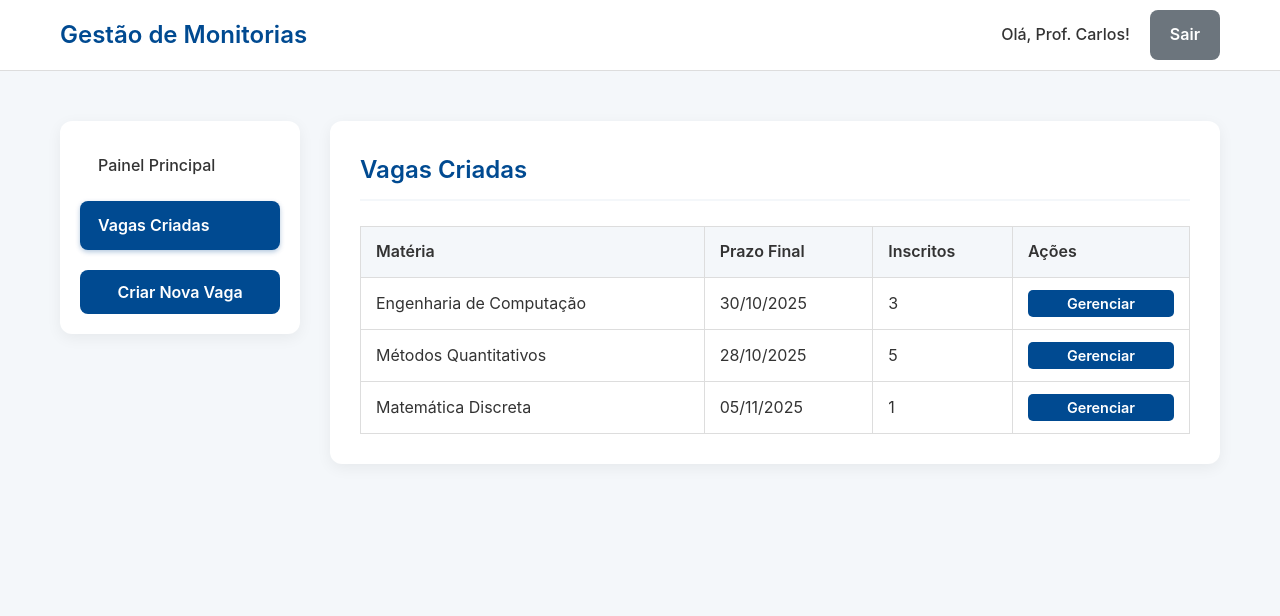
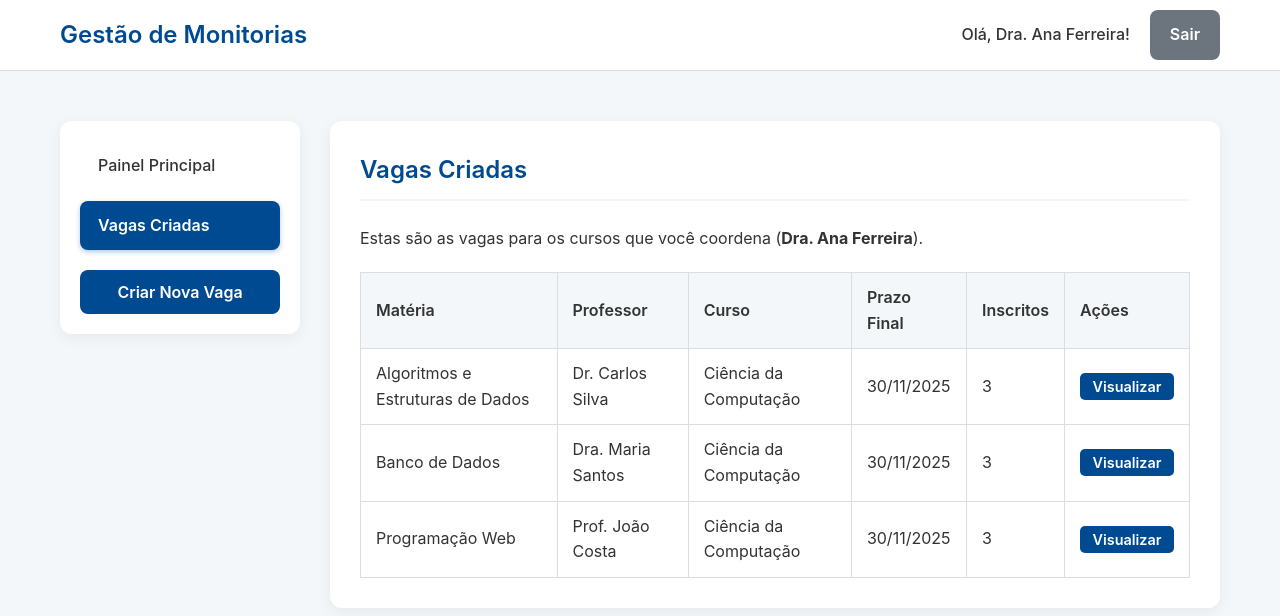
Before and after one commit to Projetos-de-Extensao/PFE_25.2_8002_I, a React (Vite) app in the folder plataforma-monitoria/: page /coord/vagas in a window 1280 px wide. Shown: the top 616 px of the page. Built offline with nearby package versions, Linux system fonts and the light colour scheme.

Commit message:
Corrigindo e adicionando novas funcionalidades do Coordenador (Parte delas foi para o Professor)

```diff
--- a/plataforma-monitoria/public/db.json
+++ b/plataforma-monitoria/public/db.json
@@ -3,6 +3,7 @@
     {
       "codigoCurso": "CC001",
       "nomeCurso": "Ciência da Computação",
+      "coordenadorNome": "Dra. Ana Ferreira",
       "disciplinas": [
         {
           "nomeDisciplina": "Algoritmos e Estruturas de Dados",
@@ -10,9 +11,9 @@
           "preRequisitos": "CR > 7.0, Aprovado em Lógica de Programação.",
           "descricao": "Auxiliar os alunos com listas de exercícios e plantões de dúvidas semanais.",
           "candidatos": [
-            { "id": 1, "nome": "Ana Souza", "cr": 8.5, "historico_url": "#", "status": "Aprovado" },
-            { "id": 2, "nome": "Bruno Norton", "cr": 7.8, "historico_url": "#", "status": "Em Análise" },
-            { "id": 3, "nome": "Carla Dias", "cr": 9.1, "historico_url": "#", "status": "Aprovado" }
+            { "id": 1, "nome": "Ana Souza", "cursando": "Ciência da Computação", "cr": 8.5, "historico_url": "#", "status": "Aprovado" },
+            { "id": 2, "nome": "Bruno Norton", "cursando": "Engenharia de Software", "cr": 7.8, "historico_url": "#", "status": "Em Análise" },
+            { "id": 3, "nome": "Carla Dias", "cursando": "Análise e Desenvolvimento de Sistemas", "cr": 9.1, "historico_url": "#", "status": "Aprovado" }
           ]
         },
         {
@@ -21,9 +22,9 @@
           "preRequisitos": "CR > 7.0, Aprovado em Algoritmos.",
           "descricao": "Manutenção e consulta de bancos de dados relacionais.",
           "candidatos": [
-            { "id": 4, "nome": "Daniel Moreira", "cr": 8.2, "historico_url": "#", "status": "Em Análise" },
-            { "id": 5, "nome": "Elisa Fernandes", "cr": 9.0, "historico_url": "#", "status": "Aprovado" },
-            { "id": 6, "nome": "Fábio Guedes", "cr": 7.5, "historico_url": "#", "status": "Rejeitado" }
+            { "id": 4, "nome": "Daniel Moreira", "cursando": "Ciência da Computação", "cr": 8.2, "historico_url": "#", "status": "Em Análise" },
+            { "id": 5, "nome": "Elisa Fernandes", "cursando": "Engenharia de Software", "cr": 9.0, "historico_url": "#", "status": "Aprovado" },
+            { "id": 6, "nome": "Fábio Guedes", "cursando": "Ciência da Computação", "cr": 7.5, "historico_url": "#", "status": "Rejeitado" }
           ]
         },
         {
@@ -32,9 +33,9 @@
           "preRequisitos": "HTML, CSS, e Lógica de Programação.",
           "descricao": "Desenvolvimento de aplicações front-end com React.",
           "candidatos": [
-            { "id": 7, "nome": "Gabriela Alves", "cr": 8.8, "historico_url": "#", "status": "Aprovado" },
-            { "id": 8, "nome": "Bruno Norton", "cr": 8.1, "historico_url": "#", "status": "Aprovado" },
-            { "id": 9, "nome": "Isabela Rocha", "cr": 7.9, "historico_url": "#", "status": "Rejeitado" }
+            { "id": 7, "nome": "Gabriela Alves", "cursando": "Análise e Desenvolvimento de Sistemas", "cr": 8.8, "historico_url": "#", "status": "Aprovado" },
+            { "id": 8, "nome": "Bruno Norton", "cursando": "Engenharia de Software", "cr": 8.1, "historico_url": "#", "status": "Aprovado" },
+            { "id": 9, "nome": "Isabela Rocha", "cursando": "Ciência da Computação", "cr": 7.9, "historico_url": "#", "status": "Rejeitado" }
           ]
         }
       ]
@@ -42,6 +43,7 @@
     {
       "codigoCurso": "ENG002",
       "nomeCurso": "Engenharia de Software",
+      "coordenadorNome": "Dr. Pedro Oliveira",
       "disciplinas": [
         {
           "nomeDisciplina": "Engenharia de Requisitos",
@@ -49,9 +51,9 @@
           "preRequisitos": "Aprovado em Introdução à Engenharia de Software.",
           "descricao": "Levantamento e documentação de requisitos de software.",
           "candidatos": [
-            { "id": 10, "nome": "Bruno Norton", "cr": 8.3, "historico_url": "#", "status": "Rejeitado" },
-            { "id": 11, "nome": "Larissa Mendes", "cr": 9.2, "historico_url": "#", "status": "Aprovado" },
-            { "id": 12, "nome": "Marcos Paiva", "cr": 7.6, "historico_url": "#", "status": "Em Análise" }
+            { "id": 10, "nome": "Bruno Norton", "cursando": "Engenharia de Software", "cr": 8.3, "historico_url": "#", "status": "Rejeitado" },
+            { "id": 11, "nome": "Larissa Mendes", "cursando": "Engenharia de Software", "cr": 9.2, "historico_url": "#", "status": "Aprovado" },
+            { "id": 12, "nome": "Marcos Paiva", "cursando": "Ciência da Computação", "cr": 7.6, "historico_url": "#", "status": "Em Análise" }
           ]
         },
         {
@@ -60,9 +62,9 @@
           "preRequisitos": "Aprovado em Programação Orientada a Objetos.",
           "descricao": "Criação e execução de planos de teste e testes automatizados.",
           "candidatos": [
-            { "id": 13, "nome": "Natália Costa", "cr": 8.9, "historico_url": "#", "status": "Aprovado" },
-            { "id": 14, "nome": "Otávio Bernardes", "cr": 8.0, "historico_url": "#", "status": "Em Análise" },
-            { "id": 15, "nome": "Patrícia Gomes", "cr": 9.5, "historico_url": "#", "status": "Aprovado" }
+            { "id": 13, "nome": "Natália Costa", "cursando": "Engenharia de Software", "cr": 8.9, "historico_url": "#", "status": "Aprovado" },
+            { "id": 14, "nome": "Otávio Bernardes", "cursando": "Análise e Desenvolvimento de Sistemas", "cr": 8.0, "historico_url": "#", "status": "Em Análise" },
+            { "id": 15, "nome": "Patrícia Gomes", "cursando": "Ciência da Computação", "cr": 9.5, "historico_url": "#", "status": "Aprovado" }
           ]
         },
         {
@@ -71,9 +73,9 @@
           "preRequisitos": "CR > 8.0, Aprovado em Engenharia de Software.",
           "descricao": "Definição de padrões de arquitetura e micro-serviços.",
           "candidatos": [
-            { "id": 16, "nome": "Rafael Pereira", "cr": 7.7, "historico_url": "#", "status": "Rejeitado" },
-            { "id": 17, "nome": "Sabrina Nogueira", "cr": 8.6, "historico_url": "#", "status": "Aprovado" },
-            { "id": 18, "nome": "Tiago Leal", "cr": 9.3, "historico_url": "#", "status": "Em Análise" }
+            { "id": 16, "nome": "Rafael Pereira", "cursando": "Engenharia de Software", "cr": 7.7, "historico_url": "#", "status": "Rejeitado" },
+            { "id": 17, "nome": "Sabrina Nogueira", "cursando": "Ciência da Computação", "cr": 8.6, "historico_url": "#", "status": "Aprovado" },
+            { "id": 18, "nome": "Tiago Leal", "cursando": "Engenharia de Software", "cr": 9.3, "historico_url": "#", "status": "Em Análise" }
           ]
         }
       ]
@@ -81,6 +83,7 @@
     {
       "codigoCurso": "ADS003",
       "nomeCurso": "Análise e Desenvolvimento de Sistemas",
+      "coordenadorNome": "Dra. Juliana Rocha",
       "disciplinas": [
         {
           "nomeDisciplina": "Desenvolvimento Mobile",
@@ -88,9 +91,9 @@
           "preRequisitos": "Lógica de Programação e Java/Kotlin ou Swift.",
           "descricao": "Desenvolver aplicativos móveis nativos e híbridos.",
           "candidatos": [
-            { "id": 19, "nome": "Ulisses Ramos", "cr": 8.4, "historico_url": "#", "status": "Aprovado" },
-            { "id": 20, "nome": "Vitória Bastos", "cr": 9.0, "historico_url": "#", "status": "Aprovado" },
-            { "id": 21, "nome": "Wagner Cruz", "cr": 7.9, "historico_url": "#", "status": "Em Análise" }
+            { "id": 19, "nome": "Ulisses Ramos", "cursando": "Análise e Desenvolvimento de Sistemas", "cr": 8.4, "historico_url": "#", "status": "Aprovado" },
+            { "id": 20, "nome": "Vitória Bastos", "cursando": "Engenharia de Software", "cr": 9.0, "historico_url": "#", "status": "Aprovado" },
+            { "id": 21, "nome": "Wagner Cruz", "cursando": "Ciência da Computação", "cr": 7.9, "historico_url": "#", "status": "Em Análise" }
           ]
         },
         {
@@ -99,9 +102,9 @@
           "preRequisitos": "Conhecimento em Banco de Dados e Programação Web.",
           "descricao": "Construção de APIs RESTful seguras e escaláveis.",
           "candidatos": [
-            { "id": 22, "nome": "Yasmin Faria", "cr": 9.1, "historico_url": "#", "status": "Aprovado" },
-            { "id": 23, "nome": "Zeca Monteiro", "cr": 8.2, "historico_url": "#", "status": "Em Análise" },
-            { "id": 24, "nome": "Amanda Borges", "cr": 8.7, "historico_url": "#", "status": "Aprovado" }
+            { "id": 22, "nome": "Yasmin Faria", "cursando": "Análise e Desenvolvimento de Sistemas", "cr": 9.1, "historico_url": "#", "status": "Aprovado" },
+            { "id": 23, "nome": "Zeca Monteiro", "cursando": "Ciência da Computação", "cr": 8.2, "historico_url": "#", "status": "Em Análise" },
+            { "id": 24, "nome": "Amanda Borges", "cursando": "Análise e Desenvolvimento de Sistemas", "cr": 8.7, "historico_url": "#", "status": "Aprovado" }
           ]
         },
         {
@@ -110,9 +113,9 @@
           "preRequisitos": "Conhecimento básico de redes e sistemas operacionais.",
           "descricao": "Gerenciamento de infraestrutura em nuvem (AWS/Azure/GCP).",
           "candidatos": [
-            { "id": 25, "nome": "Beatriz Nunes", "cr": 7.8, "historico_url": "#", "status": "Rejeitado" },
-            { "id": 26, "nome": "Caio Viana", "cr": 8.5, "historico_url": "#", "status": "Em Análise" },
-            { "id": 27, "nome": "Diana Matos", "cr": 9.4, "historico_url": "#", "status": "Aprovado" }
+            { "id": 25, "nome": "Beatriz Nunes", "cursando": "Engenharia de Software", "cr": 7.8, "historico_url": "#", "status": "Rejeitado" },
+            { "id": 26, "nome": "Caio Viana", "cursando": "Análise e Desenvolvimento de Sistemas", "cr": 8.5, "historico_url": "#", "status": "Em Análise" },
+            { "id": 27, "nome": "Diana Matos", "cursando": "Ciência da Computação", "cr": 9.4, "historico_url": "#", "status": "Aprovado" }
           ]
         }
       ]
--- /dev/null
+++ b/plataforma-monitoria/src/components/CoordGerenciarModal.jsx
@@ -0,0 +1,57 @@
+import React from 'react';
+
+// Modal de "Visualização" (somente leitura) para o Coordenador
+export default function CoordGerenciarModal({ vaga, onClose }) {
+
+  const handleOverlayClick = (e) => {
+    if (e.target === e.currentTarget) {
+      onClose();
+    }
+  };
+
+  return (
+    <div className="modal" style={{ display: 'block' }} onClick={handleOverlayClick}>
+      {/* Classe 'x-large' do seu CSS para modais grandes */}
+      <div className="modal-content x-large">
+        <span className="close-btn" onClick={onClose}>&times;</span>
+
+        <div id="gerenciar-content">
+          <h2>Visualização de Candidatos</h2>
+          <h3>Vaga: {vaga.nomeDisciplina}</h3>
+
+          <table className="tabela">
+            <thead>
+              <tr>
+                <th>Nome do Aluno</th>
+                <th>Curso do Aluno</th>
+                <th>CR</th>
+                <th>Status</th>
+              </tr>
+            </thead>
+            <tbody>
+              {vaga.candidatos.length === 0 ? (
+                <tr>
+                  <td colSpan="4">Nenhum candidato inscrito para esta vaga.</td>
+                </tr>
+              ) : (
+                vaga.candidatos.map(candidato => (
+                  <tr key={candidato.id}>
+                    <td>{candidato.nome}</td>
+                    <td>{candidato.cursando}</td>
+                    <td>{candidato.cr}</td>
+                    <td>
+                      {/* Mostra o status, mas sem botões de ação */}
+                      <span className={`status status-${candidato.status.toLowerCase().replace(' ', '-')}`}>
+                        {candidato.status}
+                      </span>
+                    </td>
+                  </tr>
+                ))
+              )}
+            </tbody>
+          </table>
+        </div>
+      </div>
+    </div>
+  );
+}
--- a/plataforma-monitoria/src/pages/CoordLayout.jsx
+++ b/plataforma-monitoria/src/pages/CoordLayout.jsx
@@ -16,7 +16,7 @@ export default function CoordLayout() {
         <div className="container">
           <h1>Gestão de Monitorias</h1>
           <div className="user-info">
-            <span>Olá, Prof. Carlos!</span>
+            <span>Olá, Dra. Ana Ferreira!</span>
             {/* Link para a página inicial */}
             <Link to="/" className="btn btn-secondary">Sair</Link>
           </div>
--- a/plataforma-monitoria/src/pages/aluno/AlunoPerfil.jsx
+++ b/plataforma-monitoria/src/pages/aluno/AlunoPerfil.jsx
@@ -1,26 +1,75 @@
-// src/pages/aluno/AlunoPerfil.jsx
-import React, { useState } from 'react';
+import React, { useState, useEffect } from 'react';
+
+// SIMULAÇÃO: Aluno logado
+const LOGGED_IN_ALUNO = "Bruno Norton";
+const API_URL = '/db.json';
 
 export default function AlunoPerfil() {
-  // Criamos um estado para rastrear se estamos no "modo de edição"
+  // Estado para os dados do formulário
+  const [email, setEmail] = useState('');
+  const [curso, setCurso] = useState('');
+  const [matricula, setMatricula] = useState('');
+  const [lattes, setLattes] = useState('');
+
+  // Estado para o modo de edição
   const [isEditing, setIsEditing] = useState(false);
+  const [isLoading, setIsLoading] = useState(true);
 
-  // Poderíamos também usar 'useState' para os valores dos inputs,
-  // mas para este formulário, podemos deixar assim por enquanto.
+  useEffect(() => {
+    const fetchAlunoData = async () => {
+      try {
+        const response = await fetch(API_URL);
+        if (!response.ok) throw new Error('Falha ao carregar dados.');
+        const data = await response.json();
+
+        // Procura pelo aluno em todas as listas de candidatos
+        let alunoEncontrado = null;
+        for (const vaga of data.Vagas) {
+          for (const disciplina of vaga.disciplinas) {
+            alunoEncontrado = disciplina.candidatos.find(
+              c => c.nome === LOGGED_IN_ALUNO
+            );
+            if (alunoEncontrado) break;
+          }
+          if (alunoEncontrado) break;
+        }
+
+        if (alunoEncontrado) {
+          // ATUALIZADO: Preenche os dados com base na API
+          setCurso(alunoEncontrado.cursando);
+          // Simula e-mail e matrícula
+          setEmail(`${alunoEncontrado.nome.toLowerCase().replace(' ', '.')}${alunoEncontrado.id}@alunos.ibmec.edu.br`);
+          setMatricula(`20250${alunoEncontrado.id}`);
+        } else {
+          // Fallback se o aluno não for encontrado
+          setCurso("Curso não encontrado");
+          setEmail("email@naoencontrado.com");
+        }
+      } catch (err) {
+        console.error(err);
+      } finally {
+        setIsLoading(false);
+      }
+    };
+
+    fetchAlunoData();
+  }, []); // Roda apenas uma vez
+
 
   const handleToggleEdit = (e) => {
-    // Impede o envio do formulário (comportamento padrão do botão)
     e.preventDefault();
 
     if (isEditing) {
-      // Se estava editando, agora "salva" e desativa o modo de edição
       alert('Perfil salvo com sucesso! (Simulado)');
       setIsEditing(false);
     } else {
-      // Se não estava editando, ativa o modo de edição
       setIsEditing(true);
     }
   };
+
+  if (isLoading) {
+    return <div className="content-section"><p>Carregando perfil...</p></div>;
+  }
 
   return (
     <div className="content-section">
@@ -28,39 +77,38 @@ export default function AlunoPerfil() {
       <form id="perfil-form">
         <div className="input-group">
           <label>Nome Completo</label>
-          {/* Inputs não editáveis vêm do HTML original */}
-          <input type="text" value="Bruno Norton" disabled />
+          <input type="text" value={LOGGED_IN_ALUNO} disabled />
         </div>
         <div className="input-group">
           <label>E-mail</label>
-          <input type="email" value="202503452041@alunos.ibmec.edu.br" disabled />
+          <input type="email" value={email} disabled />
         </div>
         <div className="input-group">
           <label>Curso</label>
-          <input type="text" value="Engenharia de Computação" disabled />
+          {/* ATUALIZADO: Campo dinâmico */}
+          <input type="text" value={curso} disabled />
         </div>
         <div className="input-group">
           <label>Matrícula</label>
-          <input type="text" value="202503452041" disabled />
+          <input type="text" value={matricula} disabled />
         </div>
         <div className="input-group">
           <label>Link do Currículo Lattes</label>
-          {/* Este input usa o 'isEditing' para habilitar/desabilitar */}
           <input
             type="text"
             className="profile-input"
             placeholder="http://lattes.cnpq.br/seu-id"
-            // A propriedade 'disabled' é o OPOSTO de 'isEditing'
+            value={lattes}
+            onChange={(e) => setLattes(e.target.value)}
             disabled={!isEditing}
           />
         </div>
         <button
           type="button"
           id="btn-toggle-edit"
-          className={`btn ${isEditing ? 'btn-success' : 'btn-primary'}`} // CSS dinâmico
-          onClick={handleToggleEdit} // Lógica React
+          className={`btn ${isEditing ? 'btn-success' : 'btn-primary'}`}
+          onClick={handleToggleEdit}
         >
-          {/* Texto dinâmico baseado no estado 'isEditing' */}
           {isEditing ? 'Salvar Alterações' : 'Editar Perfil'}
         </button>
       </form>
--- a/plataforma-monitoria/src/pages/coord/CoordDashboard.jsx
+++ b/plataforma-monitoria/src/pages/coord/CoordDashboard.jsx
@@ -1,22 +1,85 @@
-// src/pages/coord/CoordDashboard.jsx
-import React from 'react';
+import React, { useState, useEffect } from 'react';
+
+const API_URL = '/db.json';
+
+// ATUALIZADO: Re-introduzindo a simulação de login do Coordenador
+const LOGGED_IN_COORDENADOR = "Dra. Ana Ferreira";
 
 export default function CoordDashboard() {
+  const [stats, setStats] = useState({
+    vagasAtivas: 0,
+    totalCandidatos: 0,
+    totalProfessores: 0
+  });
+  const [isLoading, setIsLoading] = useState(true);
+  const [error, setError] = useState(null);
+
+  useEffect(() => {
+    const fetchDashboardData = async () => {
+      try {
+        const response = await fetch(API_URL);
+        if (!response.ok) throw new Error('Falha ao carregar dados.');
+        const data = await response.json();
+
+        // ATUALIZADO: Filtra os cursos que este coordenador gerencia
+        const meusCursos = (data.Vagas || []).filter(
+          curso => curso.coordenadorNome === LOGGED_IN_COORDENADOR
+        );
+
+        // Achata a lista de disciplinas apenas desses cursos
+        const minhasDisciplinas = meusCursos.flatMap(curso => curso.disciplinas);
+
+        // 1. Vagas Ativas (total de disciplinas nos seus cursos)
+        const totalVagas = minhasDisciplinas.length;
+
+        // 2. Total de Candidatos (soma de todos os candidatos em suas disciplinas)
+        const totalCandidatos = minhasDisciplinas.reduce(
+          (acc, disciplina) => acc + (disciplina.candidatos?.length || 0),
+          0
+        );
+
+        // 3. Total de Professores (nomes únicos de professores em suas disciplinas)
+        const totalProfessores = new Set(
+          minhasDisciplinas.map(d => d.professorResponsavel)
+        ).size;
+
+        setStats({
+          vagasAtivas: totalVagas,
+          totalCandidatos: totalCandidatos,
+          totalProfessores: totalProfessores
+        });
+
+      } catch (err) {
+        setError(err.message);
+      } finally {
+        setIsLoading(false);
+      }
+    };
+
+    fetchDashboardData();
+  }, []);
+
+  if (isLoading) return <div className="content-section"><p>Carregando...</p></div>;
+  if (error) return <div className="content-section"><p style={{ color: 'red' }}>Erro: {error}</p></div>;
+
   return (
     <div className="content-section">
       <h2>Painel Principal</h2>
-      <div className="dashboard-grid">
+      {/* ATUALIZADO: Mostra o contexto do coordenador logado */}
+      <p>Gerenciando cursos de: <strong>{LOGGED_IN_COORDENADOR}</strong></p>
+
+      <div className="dashboard-grid" style={{ marginTop: '20px' }}>
         <div className="stat-card">
-          <h3>3</h3>
+          <h3>{stats.vagasAtivas}</h3>
           <p>Vagas Ativas</p>
         </div>
         <div className="stat-card">
-          <h3>9</h3>
+          <h3>{stats.totalCandidatos}</h3>
           <p>Total de Candidatos</p>
         </div>
         <div className="stat-card">
-          <h3>8</h3>
-          <p>Novos Candidatos (Hoje)</p>
+          <h3>{stats.totalProfessores}</h3>
+          <p>Professores</p>
         </div>
       </div>
     </div>
--- a/plataforma-monitoria/src/pages/coord/CoordVagas.jsx
+++ b/plataforma-monitoria/src/pages/coord/CoordVagas.jsx
@@ -1,23 +1,56 @@
-// src/pages/coord/CoordVagas.jsx
-import React, { useState } from 'react';
-// Importa o novo modal que acabamos de criar
-import GerenciarCandidatosModal from '../../components/GerenciarCandidatosModal';
+import React, { useState, useEffect } from 'react';
+import CoordGerenciarModal from '../../components/CoordGerenciarModal';
 
-// Dados simulados das vagas criadas
-const vagasCriadas = [
-  { nome: 'Engenharia de Computação', prazo: '30/10/2025', inscritos: 3 },
-  { nome: 'Métodos Quantitativos', prazo: '28/10/2025', inscritos: 5 },
-  { nome: 'Matemática Discreta', prazo: '05/11/2025', inscritos: 1 },
-];
+const API_URL = '/db.json';
+const PRAZO_ESTATICO = '30/11/2025';
+
+// ATUALIZADO: Re-introduzindo a simulação de login do Coordenador
+const LOGGED_IN_COORDENADOR = "Dra. Ana Ferreira";
 
 export default function CoordVagas() {
-  // Estado para controlar a visibilidade do modal
+  // ATUALIZADO: Renomeado para 'minhasVagas' para clareza
+  const [minhasVagas, setMinhasVagas] = useState([]);
+  const [isLoading, setIsLoading] = useState(true);
+  const [error, setError] = useState(null);
+
   const [isModalOpen, setIsModalOpen] = useState(false);
-  // Estado para saber QUAL vaga estamos gerenciando
   const [vagaSelecionada, setVagaSelecionada] = useState(null);
 
-  const handleOpenModal = (nomeVaga) => {
-    setVagaSelecionada(nomeVaga);
+  useEffect(() => {
+    const fetchVagas = async () => {
+      try {
+        const response = await fetch(API_URL);
+        if (!response.ok) throw new Error('Falha ao carregar dados.');
+        const data = await response.json();
+
+        // ATUALIZADO: Filtra os cursos que este coordenador gerencia
+        const meusCursos = (data.Vagas || []).filter(
+          curso => curso.coordenadorNome === LOGGED_IN_COORDENADOR
+        );
+
+        // "Achata" todas as disciplinas APENAS dos cursos filtrados
+        const vagasProcessadas = meusCursos.flatMap(curso =>
+          curso.disciplinas.map(disciplina => ({
+            id: `${curso.codigoCurso}-${disciplina.nomeDisciplina}`,
+            ...disciplina,
+            nomeCurso: curso.nomeCurso
+          }))
+        );
+
+        setMinhasVagas(vagasProcessadas);
+
+      } catch (err) {
+        setError(err.message);
+      } finally {
+        setIsLoading(false);
+      }
+    };
+
+    fetchVagas();
+  }, []);
+
+  const handleOpenModal = (vaga) => {
+    setVagaSelecionada(vaga);
     setIsModalOpen(true);
   };
 
@@ -26,43 +59,59 @@ export default function CoordVagas() {
     setVagaSelecionada(null);
   };
 
+  if (isLoading) return <div className="content-section"><p>Carregando...</p></div>;
+  if (error) return <div className="content-section"><p style={{ color: 'red' }}>Erro: {error}</p></div>;
+
   return (
     <>
       <div className="content-section">
         <h2>Vagas Criadas</h2>
+        {/* ATUALIZADO: Mostra o contexto do coordenador logado */}
+        <p>Estas são as vagas para os cursos que você coordena (<strong>{LOGGED_IN_COORDENADOR}</strong>).</p>
+
         <table className="tabela">
           <thead>
             <tr>
               <th>Matéria</th>
+              <th>Professor</th>
+              <th>Curso</th>
               <th>Prazo Final</th>
               <th>Inscritos</th>
               <th>Ações</th>
             </tr>
           </thead>
           <tbody>
-            {vagasCriadas.map((vaga) => (
-              <tr key={vaga.nome}>
-                <td>{vaga.nome}</td>
-                <td>{vaga.prazo}</td>
-                <td>{vaga.inscritos}</td>
-                <td>
-                  <button
-                    className="btn btn-primary btn-gerenciar-vaga"
-                    onClick={() => handleOpenModal(vaga.nome)} // Lógica React
-                  >
-                    Gerenciar
-                  </button>
-                </td>
+            {/* ATUALIZADO: Renderiza 'minhasVagas' (filtradas) */}
+            {minhasVagas.length === 0 ? (
+              <tr>
+                <td colSpan="6">Nenhuma vaga encontrada para os seus cursos.</td>
               </tr>
-            ))}
+            ) : (
+              minhasVagas.map((vaga) => (
+                <tr key={vaga.id}>
+                  <td>{vaga.nomeDisciplina}</td>
+                  <td>{vaga.professorResponsavel}</td>
+                  <td>{vaga.nomeCurso}</td>
+                  <td>{PRAZO_ESTATICO}</td>
+                  <td>{vaga.candidatos.length}</td>
+                  <td>
+                    <button
+                      className="btn btn-primary"
+                      onClick={() => handleOpenModal(vaga)}
+                    >
+                      Visualizar
+                    </button>
+                  </td>
+                </tr>
+              ))
+            )}
           </tbody>
         </table>
       </div>
 
-      {/* Renderização condicional do Modal */}
       {isModalOpen && (
-        <GerenciarCandidatosModal
-          vagaNome={vagaSelecionada}
+        <CoordGerenciarModal
+          vaga={vagaSelecionada}
           onClose={handleCloseModal}
         />
       )}
```
Also changed, not shown: plataforma-monitoria/src/pages/professor/ProfessorCandidatos.jsx (+6 -4 lines).
